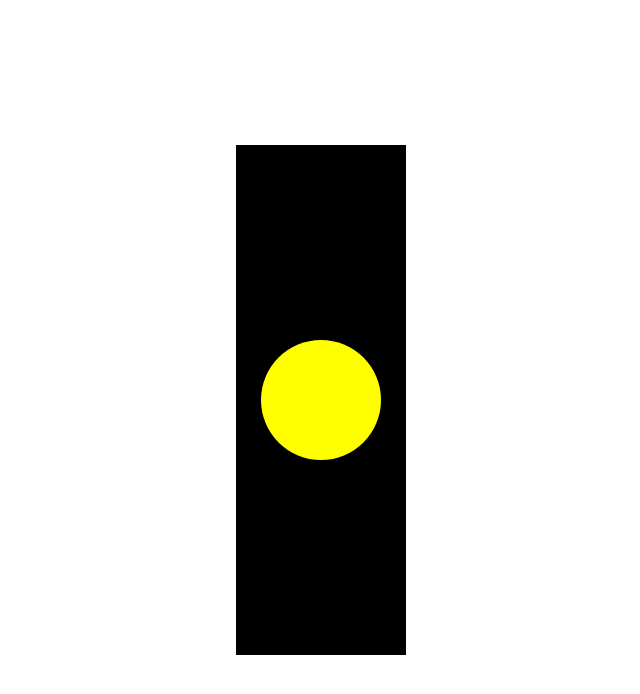
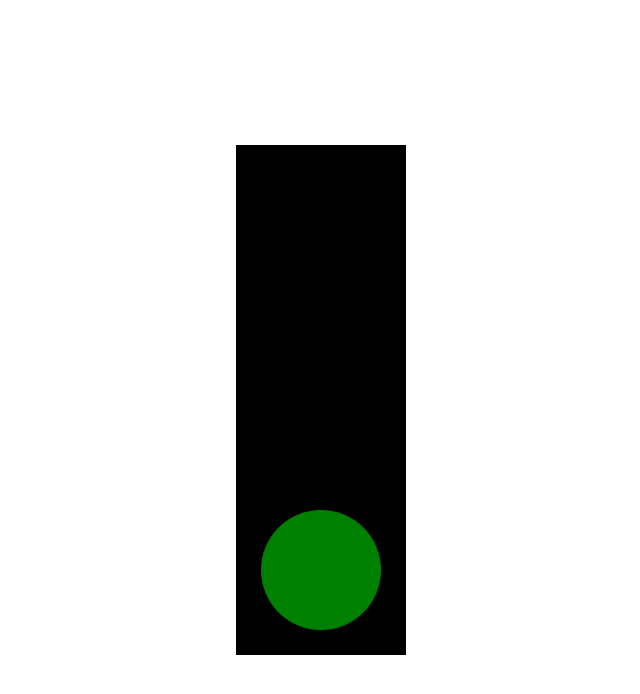
Before and after one commit to VsalCode/fgo24-dom-traffic-light, a website: page index.html in a window 1280 px wide. Shown: the whole page, without its empty margins (319-959 px from the left). Drawn offline with Linux system fonts and the light colour scheme.

Commit message:
fix: traffic lights active set timeout

```diff
--- a/scripts.js
+++ b/scripts.js
@@ -2,15 +2,36 @@ const red = document.querySelector(".kotak:nth-child(1) > div");
 const yellow = document.querySelector(".kotak:nth-child(2) > div");
 const green = document.querySelector(".kotak:nth-child(3) > div");
 
-setInterval(() => {
+const trafficLights = () => {
   red.classList.add("red");
-  setInterval(() => {
+  setTimeout(() => {
+    red.classList.remove("red");
     yellow.classList.add("yellow");
-    red.remove("red");
-    setInterval(() => {
+    setTimeout(() => {
+      yellow.classList.remove("yellow");
       green.classList.add("green");
-      red.remove("red");
-      yellow.remove("red");
-    }, 3000);
-  }, 2000);
-});
+      setTimeout(() => {
+        green.classList.remove("green");
+        trafficLights();
+      }, 3000);
+    }, 2000);
+  }, 3000);
+};
+
+trafficLights();
+
+
+  // setTimeout(() => {
+  //   red.classList.add("red");
+
+  //   setTimeout(() => {
+  //     yellow.classList.add("yellow");
+  //     red.remove("red");
+  //     setTimeout(() => {
+  //       yellow.remove("red");
+  //       red.remove("red");
+  //       green.classList.add("green");
+  //       window.location.reload()
+  //     }, 3000);
+  //   }, 2000);
+  // }, 3000);
```
Also changed, not shown: styles.css (line endings or trailing spaces).
